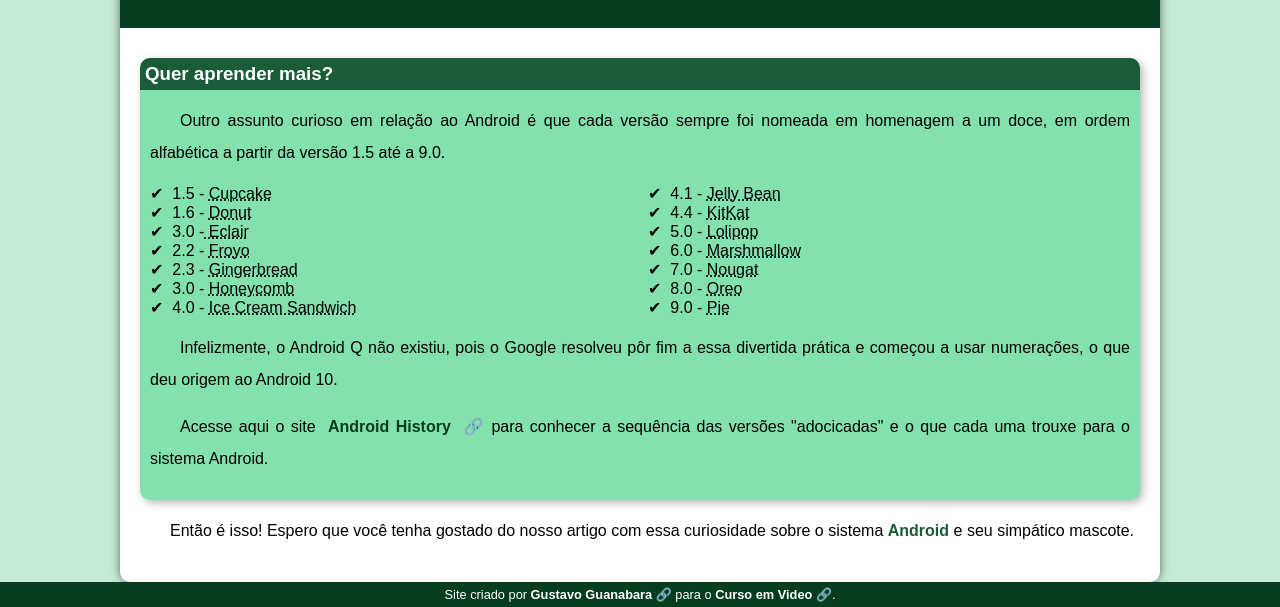
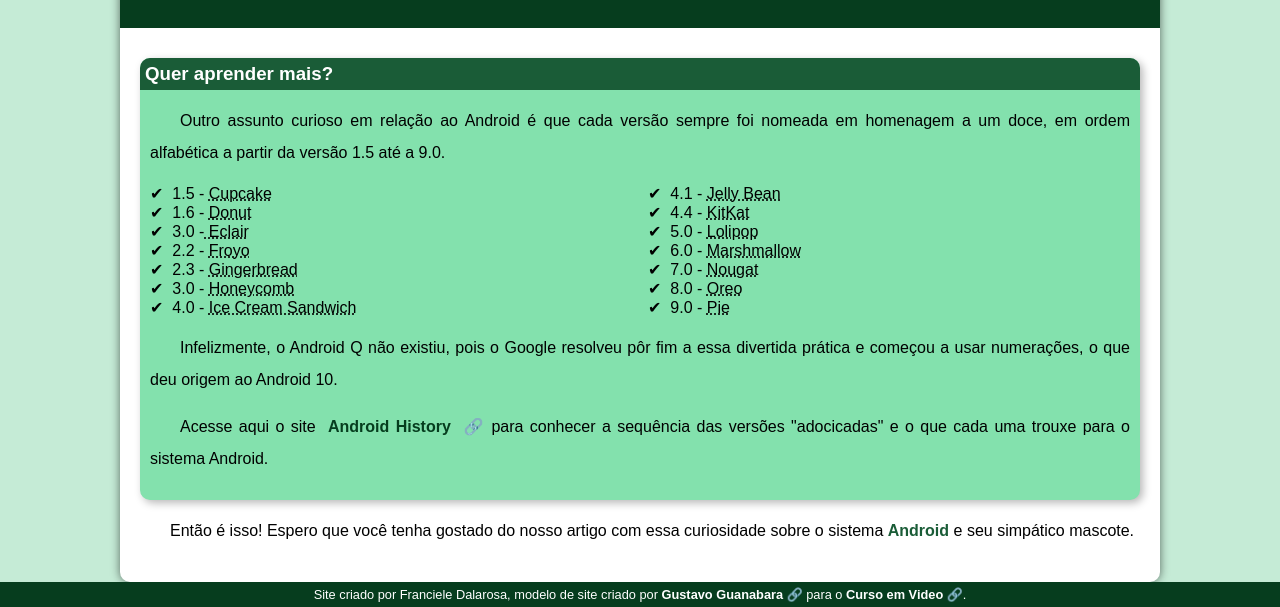
Before and after one commit to francieledalarosa/android-project, a plain HTML site: page index.html in a window 1280 px wide. Shown: the part 2424-3031 px from the top of the page. Drawn offline with Linux system fonts and the light colour scheme.

Commit message:
Writing Edit
changes to the website footer

```diff
--- a/index.html
+++ b/index.html
@@ -72,7 +72,7 @@
     </article>
     </main>
     <footer>
-        <p>Site criado por <a href="https://github.com/gustavoguanabara" target="_blank" class="externo">Gustavo Guanabara</a> para o <a href="https://www.cursoemvideo.com/curso/html5-css3-modulo1/" target="_blank" class="externo">Curso em Video</a>.</p>
+        <p>Site criado por Franciele Dalarosa, modelo de site criado por <a href="https://github.com/gustavoguanabara" target="_blank" class="externo">Gustavo Guanabara</a> para o <a href="https://www.cursoemvideo.com/curso/html5-css3-modulo1/" target="_blank" class="externo">Curso em Video</a>.</p>
     </footer>
 </body>
 </html>
```
